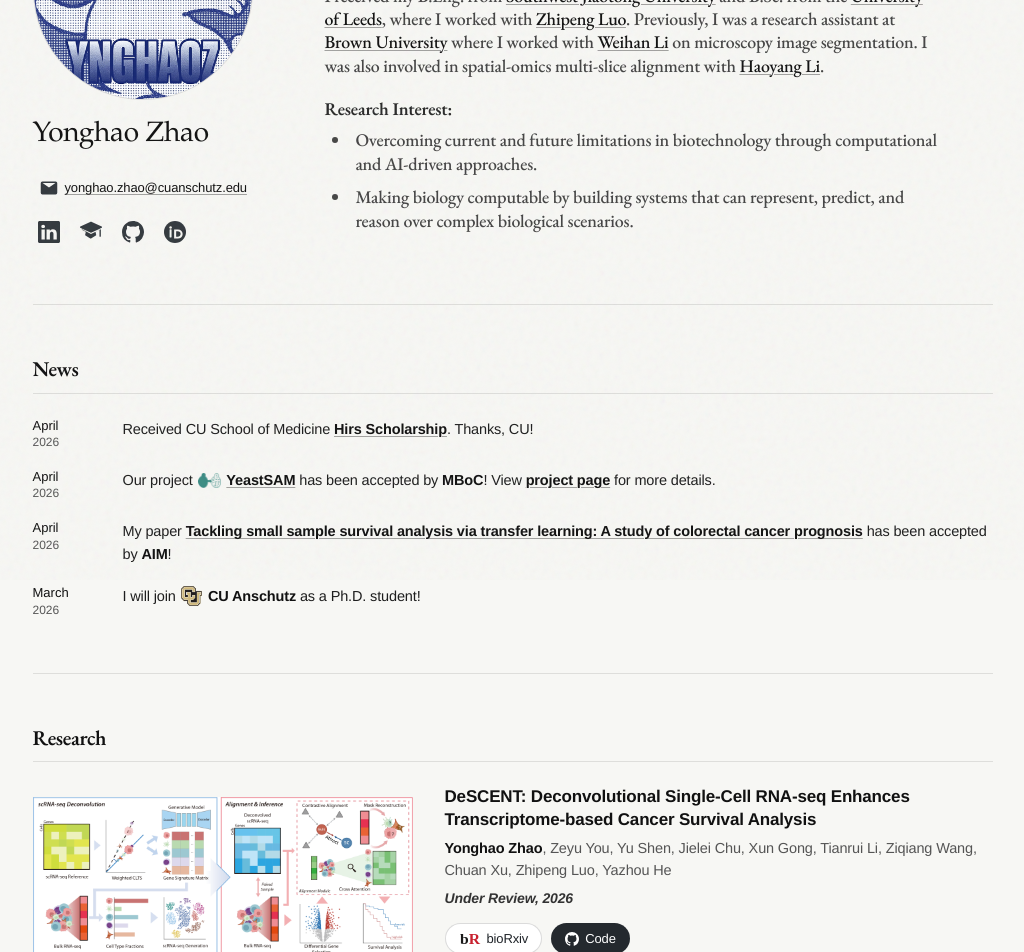
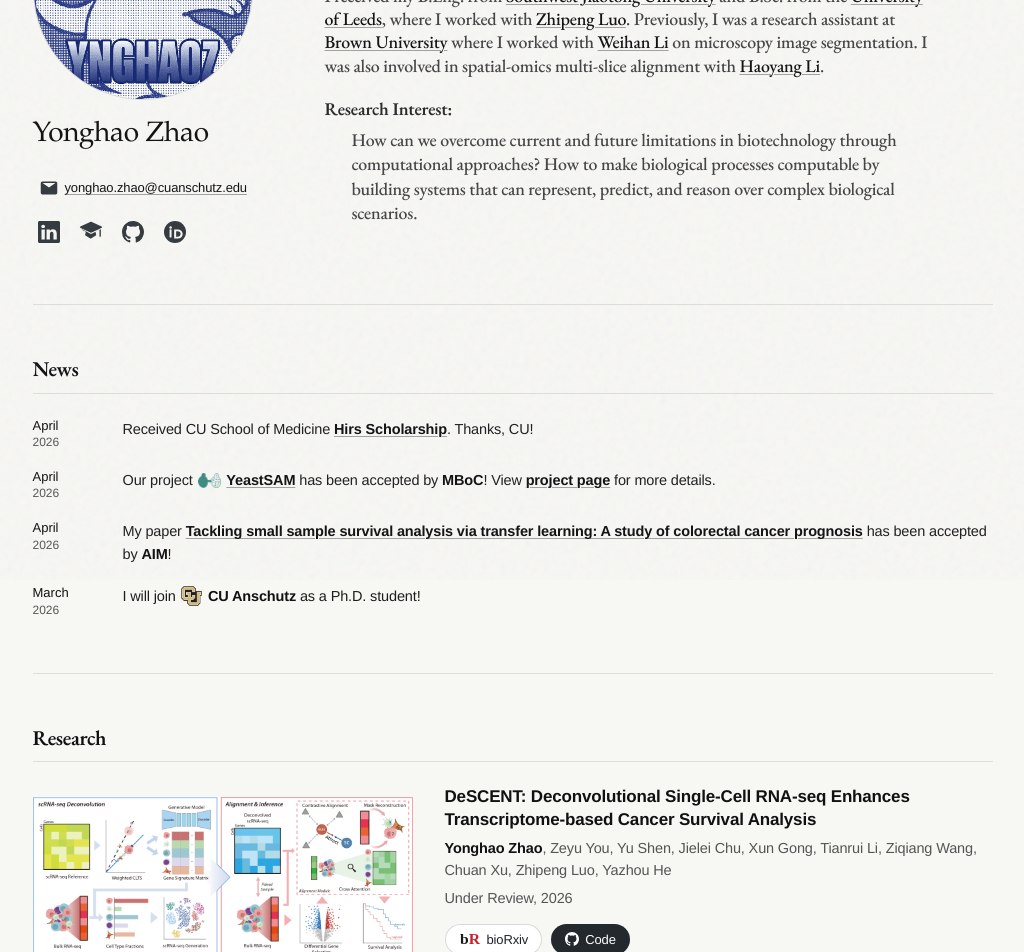
Before and after one commit to YonghaoZhao722/yonghaoz.com, a React (Vite) app: page / in a window 1280 px wide. Shown: the part 220-1172 px from the top of the page, without its empty margins (120-1144 px from the left). Built offline with nearby package versions, Linux system fonts and the light colour scheme; a web font is replaced by a local one.

Commit message:
update About

```diff
--- a/src/App.css
+++ b/src/App.css
@@ -632,10 +632,10 @@ p {
 
 .pub-venue {
   font-family: var(--font-curriculum);
-  font-size: 14px;
-  font-weight: 600;
-  font-style: italic;
-  color: #333;
+  font-size: 14.5px;
+  font-weight: 400;
+  font-style: normal;
+  color: var(--text-secondary);
   letter-spacing: -0.01em;
 }
 
--- a/src/App.jsx
+++ b/src/App.jsx
@@ -118,6 +118,7 @@ const publicationItems = [
     authors: ['Yonghao Zhao', 'Zhouyuan Zhu', 'Sen Yang', 'Weihan Li'],
     venue: 'Molecular Biology of the Cell (MBoC)',
     year: '2026',
+    featured: 'ASCB News featured',
     image: '/yeast-mascot-banner.svg',
     imageAlt: 'YeastSAM budding-yeast segmentation',
     links: [
@@ -496,6 +497,11 @@ function PublicationItem({ item }) {
         <div className="pub-venue">
           {item.venue}
           {item.year ? `, ${item.year}` : ''}
+          {item.featured && (
+            <span style={{ color: '#e06060', marginLeft: '0.4em', fontSize: '0.92em' }}>
+              ({item.featured})
+            </span>
+          )}
         </div>
         {item.links.length > 0 ? (
           <div className="pub-links">
@@ -676,15 +682,10 @@ function App() {
                   </p>
                   <p className="about-subhead">Research Interest:</p>
                   <ul className="about-interests">
-                    <li>
-                      Overcoming current and future limitations in biotechnology
-                      through computational and AI-driven approaches.
-                    </li>
-                    <li>
-                      Making biology computable by building systems that can
-                      represent, predict, and reason over complex biological
-                      scenarios.
-                    </li>
+                      How can we overcome current and future limitations in biotechnology
+                      through computational approaches? How to make biological processes
+                       computable by building systems that can represent, predict,
+                        and reason over complex biological scenarios.
                   </ul>
                 </section>
               </div>
```
